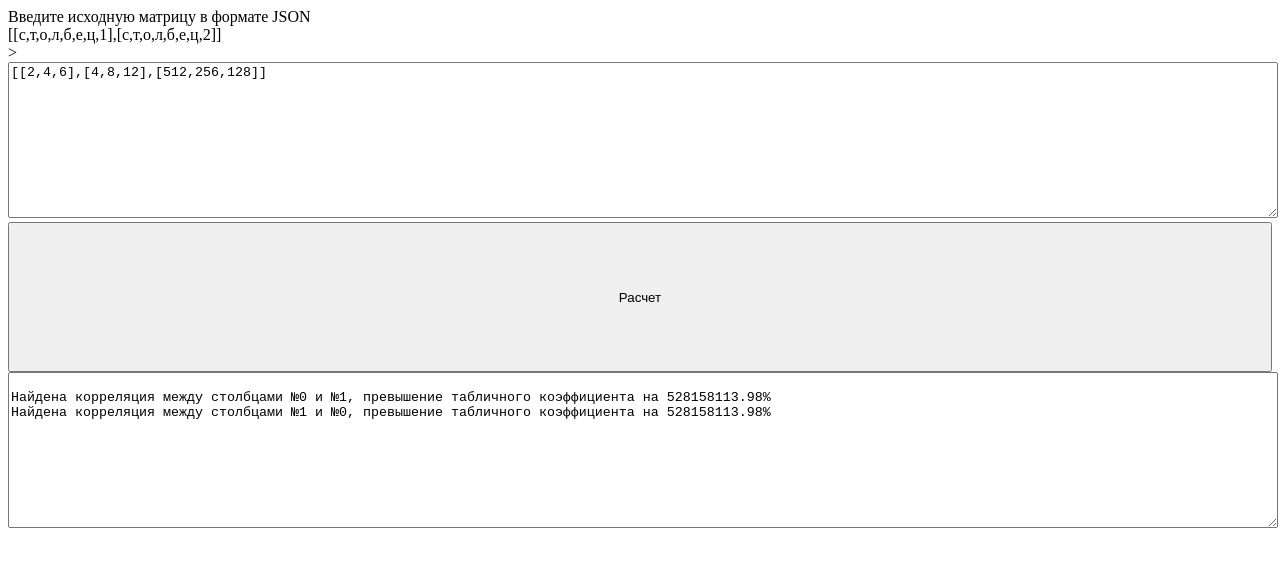
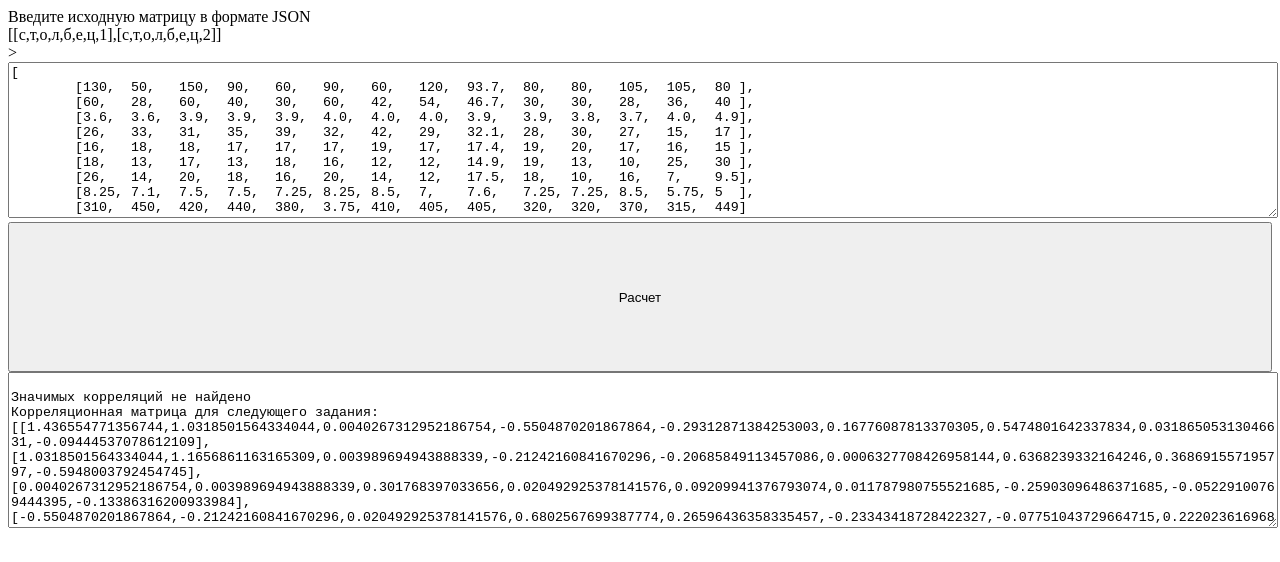
Before and after one commit to Disentinel/ugatu, a plain HTML site: page КОЭД/Лабораторная работа №1/ReshetnikovVR_L1.html in a window 1280 px wide. Both pictures are taken after a click on the button "Расчет". Drawn offline with Linux system fonts and the light colour scheme.

Commit message:
some fixes

```diff
--- a/КОЭД/Лабораторная работа №1/ReshetnikovVR_L1.html
+++ b/КОЭД/Лабораторная работа №1/ReshetnikovVR_L1.html
@@ -17,7 +17,17 @@
 <body>
     <div>Введите исходную матрицу в формате JSON</div>
     <div>[[с,т,о,л,б,е,ц,1],[с,т,о,л,б,е,ц,2]]</div>>
-    <textarea rows="10" id='matrix'>[[2,4,6],[4,8,12],[512,256,128]]</textarea>
+    <textarea rows="10" id='matrix'>[
+        [130,  50,   150,  90,   60,   90,   60,   120,  93.7,  80,   80,   105,  105,  80 ],
+        [60,   28,   60,   40,   30,   60,   42,   54,   46.7,  30,   30,   28,   36,   40 ],
+        [3.6,  3.6,  3.9,  3.9,  3.9,  4.0,  4.0,  4.0,  3.9,   3.9,  3.8,  3.7,  4.0,  4.9],
+        [26,   33,   31,   35,   39,   32,   42,   29,   32.1,  28,   30,   27,   15,   17 ],
+        [16,   18,   18,   17,   17,   17,   19,   17,   17.4,  19,   20,   17,   16,   15 ],
+        [18,   13,   17,   13,   18,   16,   12,   12,   14.9,  19,   13,   10,   25,   30 ],
+        [26,   14,   20,   18,   16,   20,   14,   12,   17.5,  18,   10,   16,   7,    9.5],
+        [8.25, 7.1,  7.5,  7.5,  7.25, 8.25, 8.5,  7,    7.6,   7.25, 7.25, 8.5,  5.75, 5  ],
+        [310,  450,  420,  440,  380,  3.75, 410,  405,  405,   320,  320,  370,  315,  449]
+    ]</textarea>
     <br><button id='go'>Расчет</button>
     <script src="main.js"></script>
     <br><textarea rows="10" id='result'></textarea>
--- a/КОЭД/Лабораторная работа №1/main.js
+++ b/КОЭД/Лабораторная работа №1/main.js
@@ -72,6 +72,7 @@ function onClickHandler() {
         }
 
         // Считаем статистику для каждой пары столбцов
+        var flag = false
         const t = []
         for (let i = 0; i < N; i += 1) {
             t[i] = []
@@ -82,6 +83,7 @@ function onClickHandler() {
                 t[i][j] = stat
                 if(stat > stud && i !== j) {
                     returnResult(`Найдена корреляция между столбцами №${i} и №${j}, превышение табличного коэффициента на ${(((stat/stud) * 100) - 100).toFixed(2)}%`)
+                    flag = true
                 }
             }
         }
@@ -94,10 +96,10 @@ function onClickHandler() {
         console.log('Корреляционная матрица', R)
         console.log('Матрица статистик', t)
 
+        if(!flag) returnResult('Значимых корреляций не найдено')
 
-
-
-
+        returnResult('Корреляционная матрица для следующего задания:')
+        returnResult(JSON.stringify(R))
 }
 
 // Таблица коэффициентов Стьюдента для различных степеней свободы при alpha = 0.05
```
